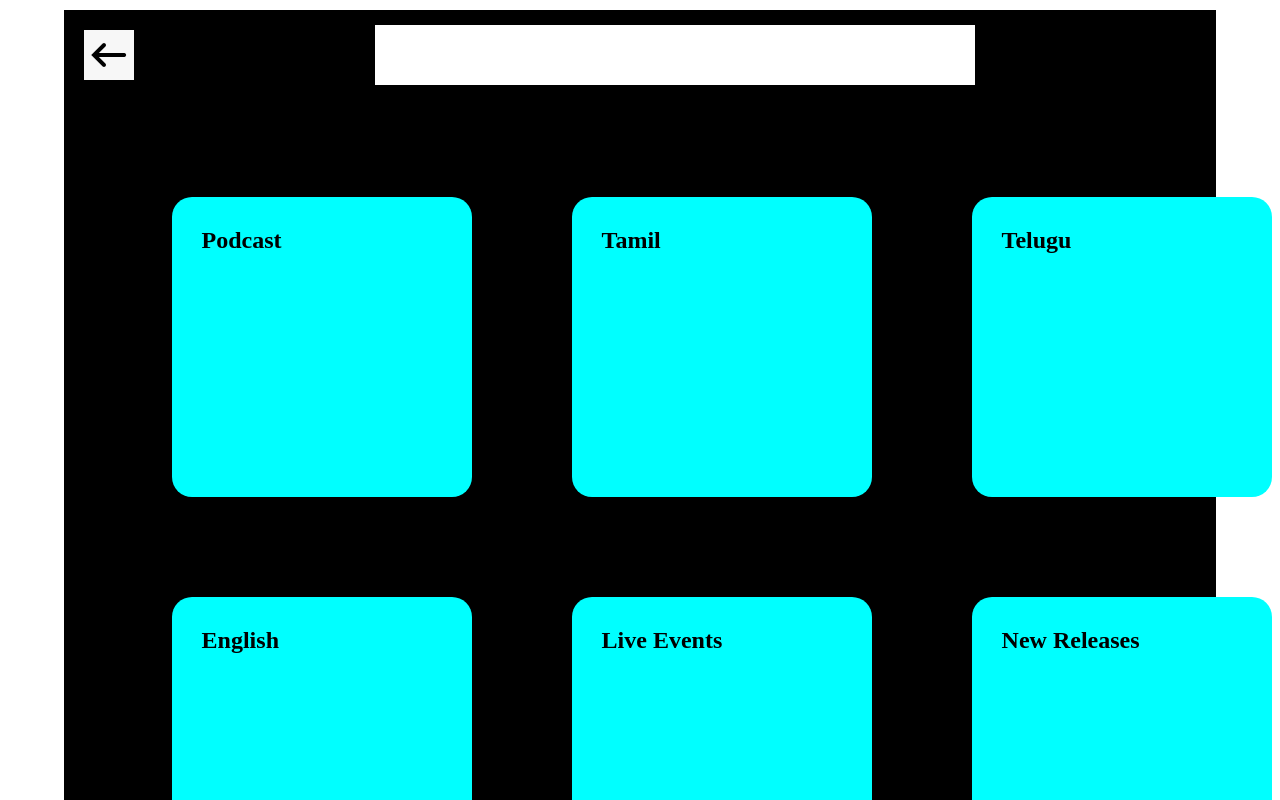
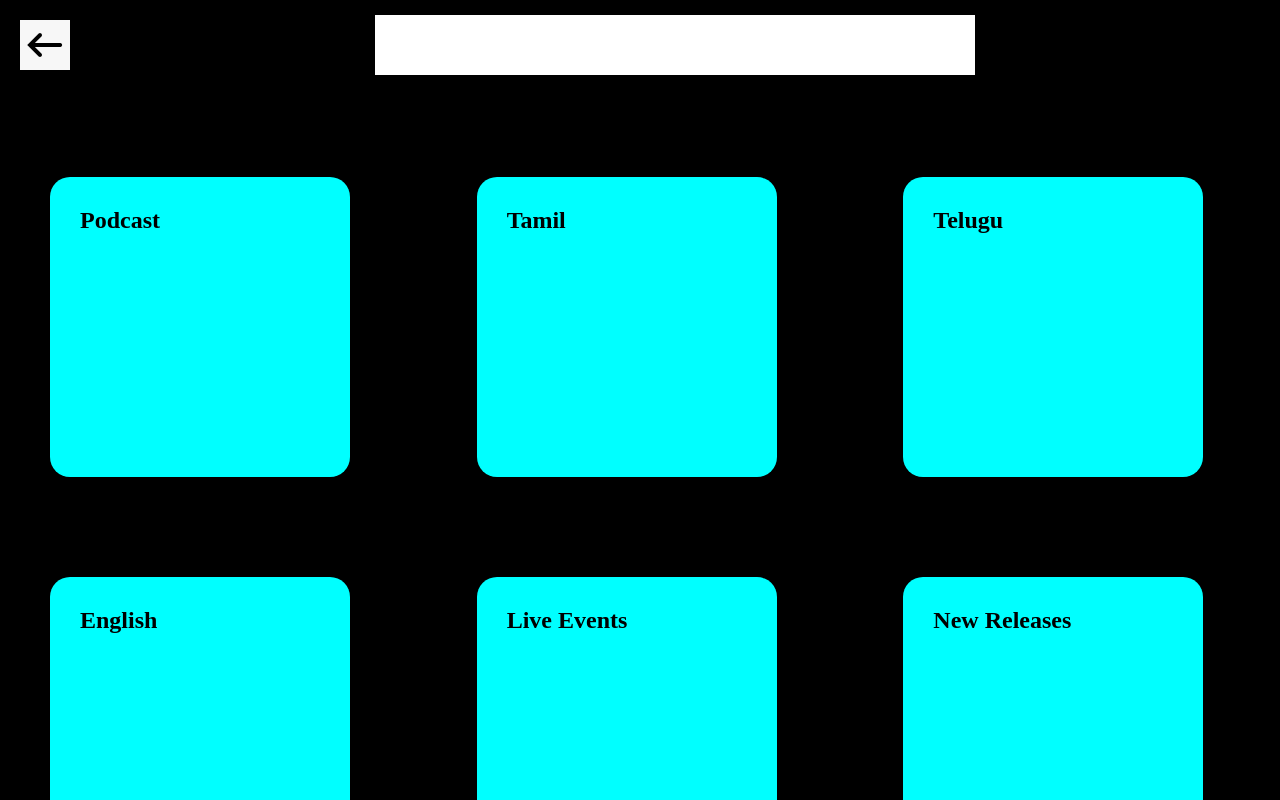
Before and after one commit to Dhanush046/Music-recommendation, a React (Create React App) app: page /search in a window 1280 px wide. Shown: the top 800 px of the page. Built offline with nearby package versions, Linux system fonts and the light colour scheme.

Commit message:
fri-10:50

```diff
--- a/src/components/searchBar.css
+++ b/src/components/searchBar.css
@@ -37,10 +37,10 @@
   body h1 {
     margin-left: 50px;
   }
-  body {
+  /* body {
     width: 90%;
     margin: 10px auto;
-  }
+  } */
   .container2 {
     display: grid;
     grid-template-columns: auto auto auto;
--- a/src/login/login.css
+++ b/src/login/login.css
@@ -149,7 +149,7 @@ nav ul li span:nth-child(4) {
   font-size: 42px !important;
   margin-bottom: 70px;
 }
-.slideshow {
+/* .slideshow {
   width: 75%;
   border-radius: 25px;
   border-color: #f8f8f8;
@@ -160,4 +160,4 @@ nav ul li span:nth-child(4) {
   position: relative;
   height: 100%;
   width: 50%;
-}
+} */
```
